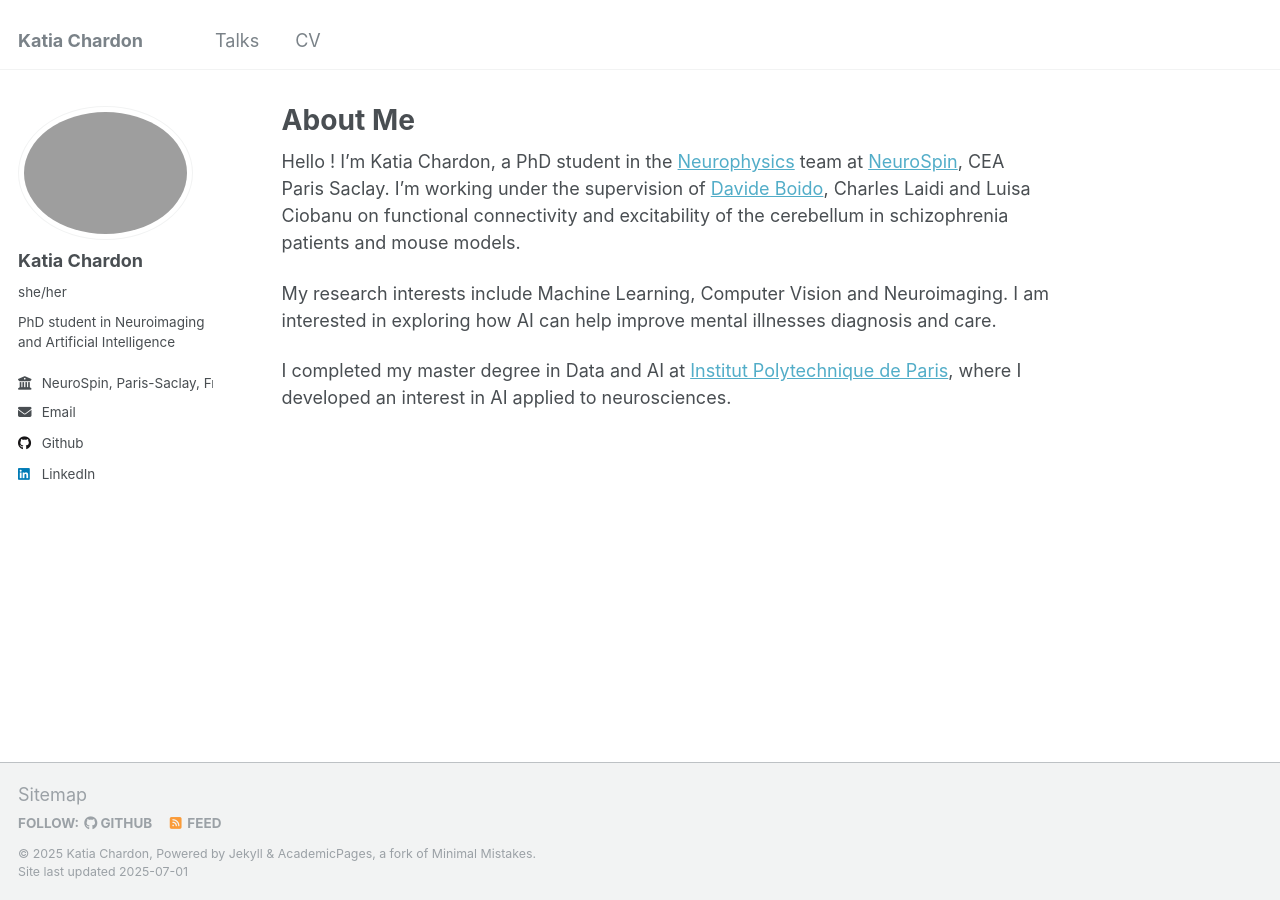
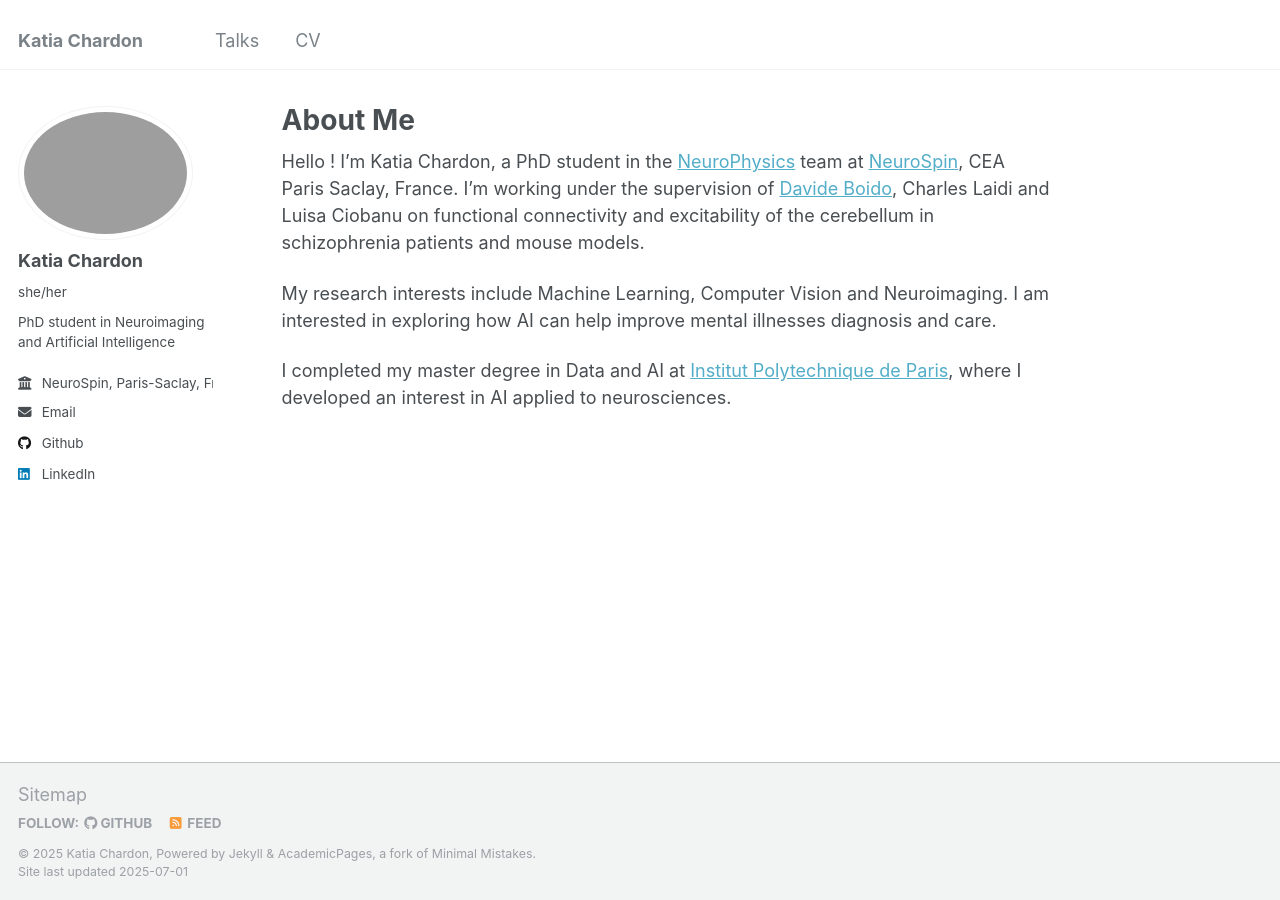
Before and after one commit to kchardon/kchardon.github.io, a Jekyll site: the page built from _pages/about.md, in a window 1280 px wide. Built offline with Jekyll 4.4.1, drawn with Linux system fonts in a browser that asks for light colours.

```diff
--- a/_pages/about.md
+++ b/_pages/about.md
@@ -7,7 +7,7 @@ redirect_from:
   - /about.html
 ---
 
-Hello ! I’m Katia Chardon, a PhD student in the [Neurophysics](https://ciel.neurospin.fr/teams/ciel-neurophysics.html) team at [NeuroSpin](https://joliot.cea.fr/drf/joliot/Pages/Entites_de_recherche/NeuroSpin.aspx), CEA Paris Saclay. I’m working under the supervision of [Davide Boido](https://davideboido.github.io/), Charles Laidi and Luisa Ciobanu on functional connectivity and excitability of the cerebellum in schizophrenia patients and mouse models.
+Hello ! I’m Katia Chardon, a PhD student in the [NeuroPhysics](https://ciel.neurospin.fr/teams/ciel-neurophysics.html) team at [NeuroSpin](https://joliot.cea.fr/drf/joliot/Pages/Entites_de_recherche/NeuroSpin.aspx), CEA Paris Saclay, France. I’m working under the supervision of [Davide Boido](https://davideboido.github.io/), Charles Laidi and Luisa Ciobanu on functional connectivity and excitability of the cerebellum in schizophrenia patients and mouse models.
 
 My research interests include Machine Learning, Computer Vision and Neuroimaging. I am interested in exploring how AI can help improve mental illnesses diagnosis and care.
 
--- a/_pages/talks.html
+++ b/_pages/talks.html
@@ -1,7 +1,7 @@
 ---
 layout: archive
 title: "Talks and presentations"
-permalink: /talks/
+permalink: /presentations/
 author_profile: true
 ---
 
```
